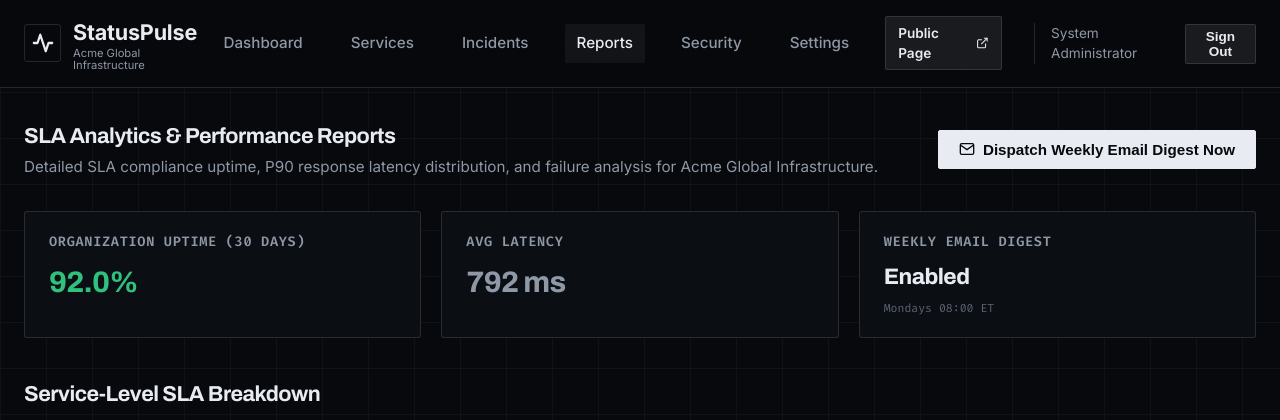
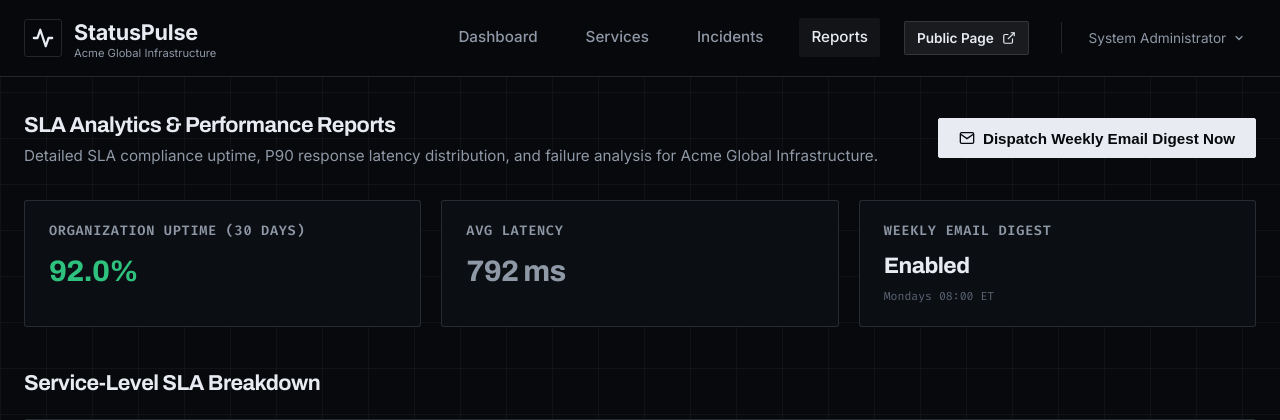
Before and after one commit to craigderington/statuspulse, a Rails app: page /reports in a window 1280 px wide. Shown: the top 420 px of the page. Run offline with Rails 7, Linux system fonts and the light colour scheme; a user stored in the database is signed in; data comes from the database, SQL or seed files in the repository; some libraries are stand-ins or nearby versions.

Commit message:
refactor: move Security and Workspace settings into an account menu
The top-level nav mixed navigation with configuration. Dashboard, Services,
Incidents and Reports are places you move between; settings are things you
occasionally change, and they were competing for the same attention.

Both now hang off the user's name, which is also where the split between them
makes sense: Workspace settings are org-scoped and admin-only, Security is
per-user and available to everyone. The menu shows which account and role you
are acting as, which was previously only inferable from the name.

The dropdown closes on outside click and on Escape, returning focus to the
trigger, and is display:none while closed so its contents stay out of the tab
order.

Co-Authored-By: Claude Opus 5 (1M context) <noreply@anthropic.com>

```diff
--- a/app/assets/stylesheets/application.css
+++ b/app/assets/stylesheets/application.css
@@ -860,3 +860,101 @@ input[type="checkbox"] {
   justify-content: space-between;
   gap: 1.5rem;
 }
+
+/* ---- account dropdown ---- */
+
+.account {
+  position: relative;
+  margin-left: 0.5rem;
+  padding-left: 1rem;
+  border-left: 1px solid var(--border-color);
+}
+
+.account__trigger {
+  display: flex;
+  align-items: center;
+  gap: 0.45rem;
+  background: none;
+  border: 1px solid transparent;
+  border-radius: var(--radius-md);
+  padding: 0.4rem 0.6rem;
+  cursor: pointer;
+  color: var(--text-secondary);
+  font-family: inherit;
+  font-size: 0.85rem;
+}
+
+.account__trigger:hover,
+.account__trigger[aria-expanded="true"] {
+  color: var(--text-primary);
+  border-color: var(--border-color);
+}
+
+.account__trigger svg { transition: transform 0.15s ease; }
+.account__trigger[aria-expanded="true"] svg { transform: rotate(180deg); }
+
+.account__menu {
+  position: absolute;
+  top: calc(100% + 0.5rem);
+  right: 0;
+  min-width: 14rem;
+  background: var(--bg-card);
+  border: 1px solid var(--border-color);
+  border-radius: var(--radius-md);
+  padding: 0.35rem;
+  z-index: 60;
+  /* Hidden rather than merely transparent, so its contents stay out of the tab
+     order while closed. */
+  display: none;
+}
+
+.account__menu[data-open="true"] { display: block; }
+
+.account__who {
+  padding: 0.6rem 0.65rem 0.7rem;
+  border-bottom: 1px solid var(--border-soft);
+  margin-bottom: 0.35rem;
+}
+
+.account__email {
+  display: block;
+  font-size: 0.82rem;
+  color: var(--text-primary);
+  word-break: break-all;
+}
+
+.account__role {
+  display: block;
+  font-family: var(--font-data);
+  font-size: 0.65rem;
+  letter-spacing: 0.14em;
+  text-transform: uppercase;
+  color: var(--text-muted);
+  margin-top: 0.2rem;
+}
+
+.account__item {
+  display: flex;
+  align-items: center;
+  gap: 0.55rem;
+  width: 100%;
+  padding: 0.55rem 0.65rem;
+  border-radius: var(--radius-sm);
+  font-size: 0.88rem;
+  color: var(--text-secondary);
+  text-decoration: none;
+  background: none;
+  border: none;
+  cursor: pointer;
+  font-family: inherit;
+  text-align: left;
+}
+
+.account__item:hover {
+  background: rgba(232, 236, 242, 0.05);
+  color: var(--text-primary);
+}
+
+/* button_to wraps its button in a form, which would otherwise break the
+   vertical rhythm of the menu. */
+.account__menu form { margin: 0; }
--- /dev/null
+++ b/app/javascript/controllers/menu_controller.js
@@ -0,0 +1,50 @@
+import { Controller } from "@hotwired/stimulus"
+
+// A small dropdown for account actions.
+//
+// Deliberately closes on outside click and on Escape, and returns focus to the
+// trigger — a menu you can open but not dismiss with the keyboard is worse than
+// no menu.
+export default class extends Controller {
+  static targets = ["trigger", "menu"]
+
+  connect() {
+    this.onDocumentClick = (event) => {
+      if (!this.element.contains(event.target)) this.close()
+    }
+    this.onKeydown = (event) => {
+      if (event.key === "Escape" && this.isOpen) {
+        this.close()
+        this.triggerTarget.focus()
+      }
+    }
+
+    document.addEventListener("click", this.onDocumentClick)
+    document.addEventListener("keydown", this.onKeydown)
+  }
+
+  disconnect() {
+    document.removeEventListener("click", this.onDocumentClick)
+    document.removeEventListener("keydown", this.onKeydown)
+  }
+
+  get isOpen() {
+    return this.menuTarget.dataset.open === "true"
+  }
+
+  toggle(event) {
+    event.preventDefault()
+    this.isOpen ? this.close() : this.open()
+  }
+
+  open() {
+    this.menuTarget.dataset.open = "true"
+    this.triggerTarget.setAttribute("aria-expanded", "true")
+    this.menuTarget.querySelector("a, button")?.focus()
+  }
+
+  close() {
+    this.menuTarget.dataset.open = "false"
+    this.triggerTarget.setAttribute("aria-expanded", "false")
+  }
+}
--- a/app/views/layouts/application.html.erb
+++ b/app/views/layouts/application.html.erb
@@ -45,21 +45,42 @@
             <a href="<%= services_path %>" class="nav-link <%= 'active' if controller_name == 'services' %>">Services</a>
             <a href="<%= incidents_path %>" class="nav-link <%= 'active' if controller_name == 'incidents' %>">Incidents</a>
             <a href="<%= reports_path %>" class="nav-link <%= 'active' if controller_name == 'reports' %>">Reports</a>
-            <a href="<%= security_path %>" class="nav-link <%= 'active' if controller_name == 'security' %>">Security</a>
-            <% if Current.user.admin? %>
-              <a href="<%= edit_organization_path %>" class="nav-link <%= 'active' if controller_name == 'organizations' %>">Settings</a>
-            <% end %>
 
             <a href="<%= org_public_status_path(org_slug: current_organization.slug) %>" target="_blank" class="btn btn-secondary btn-sm">
               <span>Public Page</span>
               <svg width="14" height="14" viewBox="0 0 24 24" fill="none" stroke="currentColor" stroke-width="2"><path d="M18 13v6a2 2 0 0 1-2 2H5a2 2 0 0 1-2-2V8a2 2 0 0 1 2-2h6"></path><polyline points="15 3 21 3 21 9"></polyline><line x1="10" y1="14" x2="21" y2="3"></line></svg>
             </a>
 
-            <div style="display: flex; align-items: center; gap: 0.5rem; margin-left: 0.5rem; border-left: 1px solid var(--border-color); padding-left: 1rem;">
-              <span style="font-size: 0.85rem; color: var(--text-secondary);"><%= Current.user.name %></span>
-              <%= button_to logout_path, method: :delete, class: "btn btn-secondary btn-sm", style: "padding: 0.25rem 0.6rem;" do %>
-                <span>Sign Out</span>
-              <% end %>
+            <%# Account actions hang off the person, not the workspace nav:
+                Security is per-user, while Settings is org-scoped and admin-only. %>
+            <div class="account" data-controller="menu">
+              <button type="button" class="account__trigger"
+                      data-menu-target="trigger" data-action="menu#toggle"
+                      aria-haspopup="true" aria-expanded="false">
+                <span class="account__name"><%= Current.user.name %></span>
+                <svg width="12" height="12" viewBox="0 0 24 24" fill="none" stroke="currentColor" stroke-width="2.5" stroke-linecap="round" stroke-linejoin="round" aria-hidden="true"><polyline points="6 9 12 15 18 9"></polyline></svg>
+              </button>
+
+              <div class="account__menu" data-menu-target="menu" data-open="false" role="menu">
+                <div class="account__who">
+                  <span class="account__email"><%= Current.user.email %></span>
+                  <span class="account__role"><%= Current.user.role.titleize %></span>
+                </div>
+                <% if Current.user.admin? %>
+                  <a href="<%= edit_organization_path %>" class="account__item" role="menuitem">
+                    <svg width="14" height="14" viewBox="0 0 24 24" fill="none" stroke="currentColor" stroke-width="2" aria-hidden="true"><circle cx="12" cy="12" r="3"></circle><path d="M19.4 15a1.65 1.65 0 0 0 .33 1.82l.06.06a2 2 0 1 1-2.83 2.83l-.06-.06a1.65 1.65 0 0 0-1.82-.33 1.65 1.65 0 0 0-1 1.51V21a2 2 0 0 1-4 0v-.09A1.65 1.65 0 0 0 9 19.4a1.65 1.65 0 0 0-1.82.33l-.06.06a2 2 0 1 1-2.83-2.83l.06-.06a1.65 1.65 0 0 0 .33-1.82 1.65 1.65 0 0 0-1.51-1H3a2 2 0 0 1 0-4h.09A1.65 1.65 0 0 0 4.6 9a1.65 1.65 0 0 0-.33-1.82l-.06-.06a2 2 0 1 1 2.83-2.83l.06.06A1.65 1.65 0 0 0 9 4.6a1.65 1.65 0 0 0 1-1.51V3a2 2 0 0 1 4 0v.09a1.65 1.65 0 0 0 1 1.51 1.65 1.65 0 0 0 1.82-.33l.06-.06a2 2 0 1 1 2.83 2.83l-.06.06a1.65 1.65 0 0 0-.33 1.82V9a1.65 1.65 0 0 0 1.51 1H21a2 2 0 0 1 0 4h-.09a1.65 1.65 0 0 0-1.51 1z"></path></svg>
+                    Workspace settings
+                  </a>
+                <% end %>
+                <a href="<%= security_path %>" class="account__item" role="menuitem">
+                  <svg width="14" height="14" viewBox="0 0 24 24" fill="none" stroke="currentColor" stroke-width="2" aria-hidden="true"><path d="M12 22s8-4 8-10V5l-8-3-8 3v7c0 6 8 10 8 10z"></path></svg>
+                  Security
+                </a>
+                <%= button_to logout_path, method: :delete, class: "account__item account__item--button", role: "menuitem" do %>
+                  <svg width="14" height="14" viewBox="0 0 24 24" fill="none" stroke="currentColor" stroke-width="2" aria-hidden="true"><path d="M9 21H5a2 2 0 0 1-2-2V5a2 2 0 0 1 2-2h4"></path><polyline points="16 17 21 12 16 7"></polyline><line x1="21" y1="12" x2="9" y2="12"></line></svg>
+                  Sign out
+                <% end %>
+              </div>
             </div>
           <% else %>
             <a href="<%= public_status_path %>" target="_blank" class="nav-link">Public Page</a>
```
